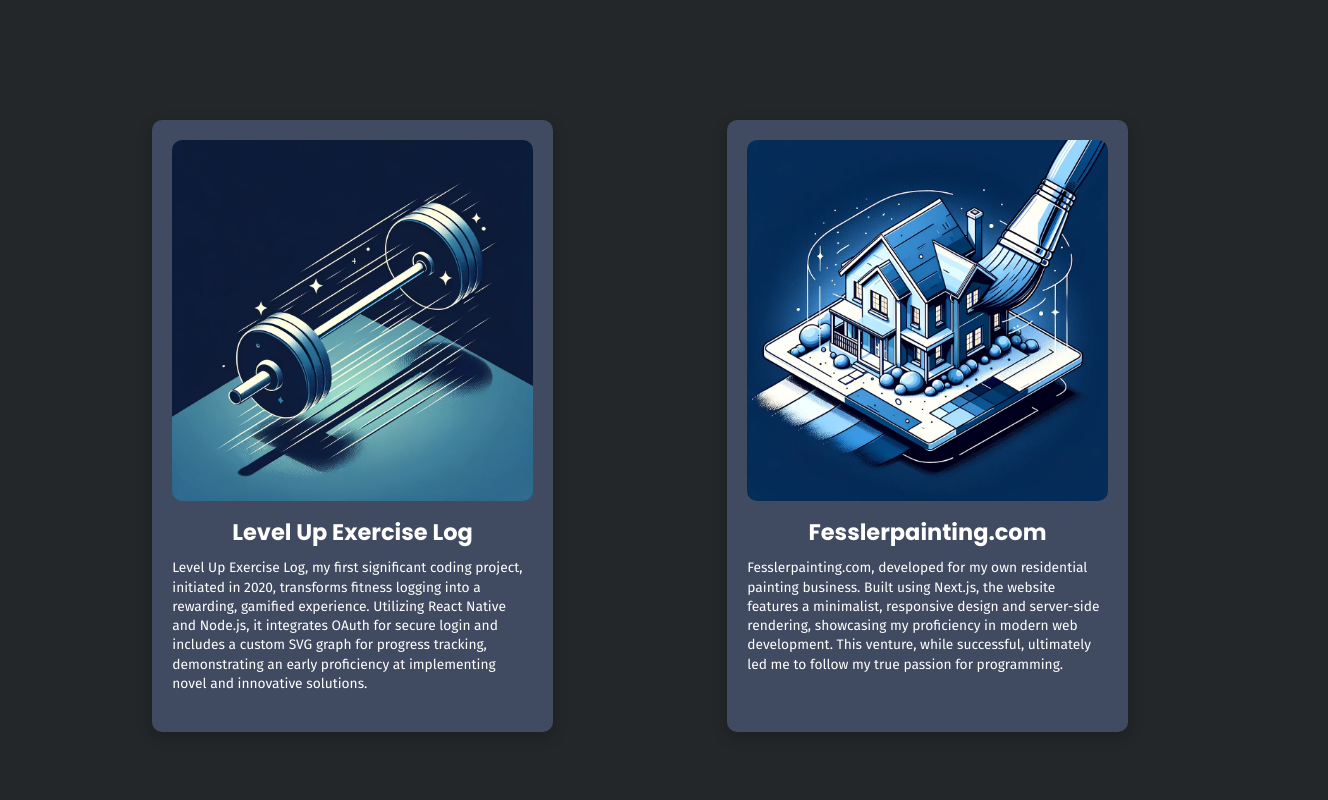
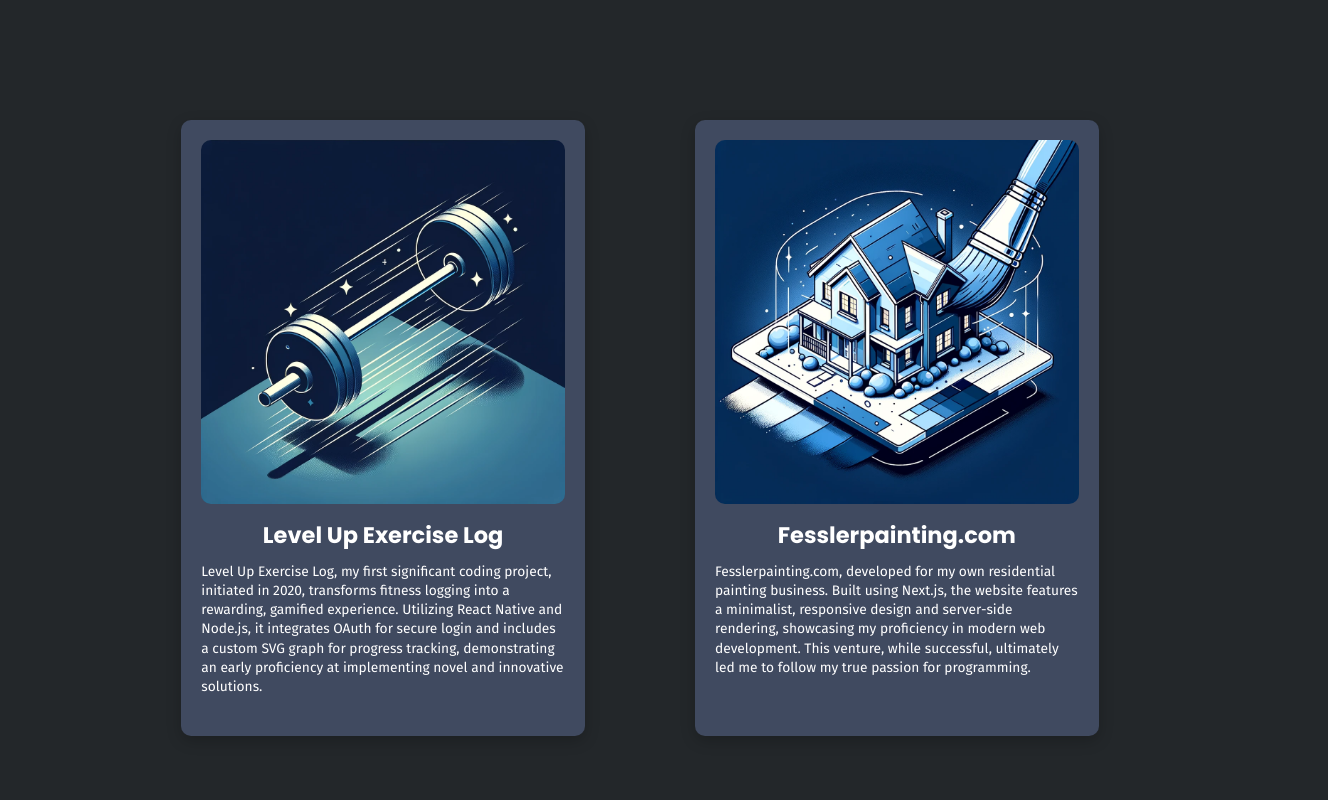
Before and after one commit to AlecFessler/dev-portfolio, a Next.js app: page /portfolio in a window 1280 px wide. Shown: the part 680-1480 px from the top of the page, 1328 px wide, since content can reach past the window. Built offline with nearby package versions, Linux system fonts and the light colour scheme.

Commit message:
project cards repositioned to center regardless of which side they're on

```diff
--- a/src/components/projects/FlipManager.tsx
+++ b/src/components/projects/FlipManager.tsx
@@ -3,13 +3,10 @@
 import React, { useCallback, useEffect, useRef, useState } from 'react';
 import styled from 'styled-components';
 import { useActor } from '@xstate/react';
-import { throttle } from 'lodash';
 
 import ModalBackgroundShader from './ModalBackgroundShader';
 import flipMachine from '../../state/FlipManagerMachine';
 import ProjectCardConstants from '../../state/ProjectCardConstants.json'
-
-const RESIZE_THROTTLE = 50;
 
 const { TILT_INTENSITY, FLIP_DURATION } = ProjectCardConstants;
 const { lowered, raised } = ProjectCardConstants.TiltAnimationStates;
@@ -38,10 +35,10 @@
     relativeCenterY: number;
 }
 
-const FlipManagerContainer = styled.div`
+const FlipManagerContainer = styled.div<{ $side: 'left' | 'right' }>`
     position: relative;
     display: flex;
-    justify-content: center;
+    justify-content: ${({ $side }) => $side === 'left' ? 'flex-end' : 'flex-start'};
     align-items: center;
     perspective: 1000px;
     transform-style: preserve-3d;
@@ -144,10 +141,11 @@
     return `rotateX(${rotateX}deg) rotateY(${rotateY}deg) scaleX(${scaleX}) scaleY(${scaleY}) translateX(${translateX}) translateY(${translateY}${translateY.toString().includes('%') ? '' : 'px'})`;
 }
 
-function computeFlipDirection(windowDimensions: WindowDimensions, cardDimensions: ElementDimensions) {
+function computeScreenSide(windowDimensions: WindowDimensions, cardDimensions: ElementDimensions) {
     const {centerX: windowCenterX} = windowDimensions;
-    const {centerX: cardCenterX} = cardDimensions;
-    return cardCenterX > windowCenterX ? 'flipLeft' : 'flipRight';
+    const {relativeCenterX: cardCenterX} = cardDimensions;
+    console.log(cardCenterX, windowCenterX, cardCenterX < windowCenterX ? 'left' : 'right');
+    return cardCenterX < windowCenterX ? 'left' : 'right';
 }
 
 function getWindowDimensions() {
@@ -202,6 +200,7 @@
     const cursorPosRef = useRef({x: 0, y: 0});
     const [state, send, service] = useActor(flipMachine);
     const [animationClass, setAnimationClass] = useState('' as string);
+    const [screenSide, setScreenSide] = useState('left' as 'left' | 'right');
 
     const handleResize = useCallback(() => {
         windowDimensionsRef.current = getWindowDimensions();
@@ -246,6 +245,8 @@
             const [translateX, translateY] = computeTranslationValues(windowDimensionsRef.current,
                                                                       cardDimensionsRef.current,
                                                                       modalDimensionsRef.current);
+            const flipDirection = screenSide === 'left' ? 'Left' : 'Right';
+            const animationClass = `flip${flipDirection}`;
             if (state.value === 'flippingToBack') {
                 windowDimensionsRef.current = getWindowDimensions();
                 cardDimensionsRef.current = getElementDimensions(containerRef);
@@ -254,7 +255,7 @@
                     const { zIndex } = flippingToBack;
                     setContainerStyleVars(containerRef, 0, zIndex, '');
                     setFlipAnimationTransformVars(containerRef, scaleX, scaleY, translateX, translateY);
-                    setAnimationClass(computeFlipDirection(windowDimensionsRef.current, cardDimensionsRef.current));
+                    setAnimationClass(animationClass);
                 });
             } else if (state.value === 'flippingToFront') {
                 windowDimensionsRef.current = getWindowDimensions();
@@ -263,7 +264,7 @@
                     const { zIndex } = flippingToFront;
                     setContainerStyleVars(containerRef, 0, zIndex, '');
                     setFlipAnimationTransformVars(containerRef, scaleX, scaleY, translateX, translateY);
-                    setAnimationClass((computeFlipDirection(windowDimensionsRef.current, cardDimensionsRef.current) + 'Back'));
+                    setAnimationClass(animationClass + 'Back');
                 });
             } else if (state.value === 'unflipped') {
                 requestAnimationFrame(() => {
@@ -282,6 +283,11 @@
         modalDimensionsRef.current = getModalDimensions(modalContainerRef);
         const [scaleX, scaleY] = computeScalingFactors(cardDimensionsRef.current, modalDimensionsRef.current);
         setModalScale(modalContainerRef, 1 / scaleX, 1 / scaleY);
+
+        // set screen side
+        console.log(cardDimensionsRef.current, windowDimensionsRef.current);
+        setScreenSide(computeScreenSide(windowDimensionsRef.current, cardDimensionsRef.current));
+        console.log(screenSide);
 
         window.addEventListener('resize', handleResize);
         window.addEventListener('scroll', handleScroll);
@@ -306,6 +312,7 @@
         <FlipManagerContainer
             ref={containerRef}
             className={animationClass}
+            $side={screenSide}
         >
             <ProjectCard {...ProjectCardProps} flipCard={onClick} />
             <ModalInverseScale
--- a/src/components/projects/ProjectCard.tsx
+++ b/src/components/projects/ProjectCard.tsx
@@ -43,10 +43,10 @@
         width: 100%;
     }
     @media (min-width: 1024px) {
-        width: 90%;
+        width: 85%;
     }
     @media (min-width: 1440px) {
-        width: 80%;
+        width: 75%;
         padding: 2.5rem;
     }
     @media (min-width: 2560px) {
--- a/src/components/sections/Projects.tsx
+++ b/src/components/sections/Projects.tsx
@@ -46,10 +46,6 @@
     @media (min-width: 1100px) {
         gap: 11rem;
         padding: 0 11rem;
-    }
-    @media (min-width: 1200px) {
-        gap: 13rem;
-        padding: 0 13rem;
     }
 `;
 
```
